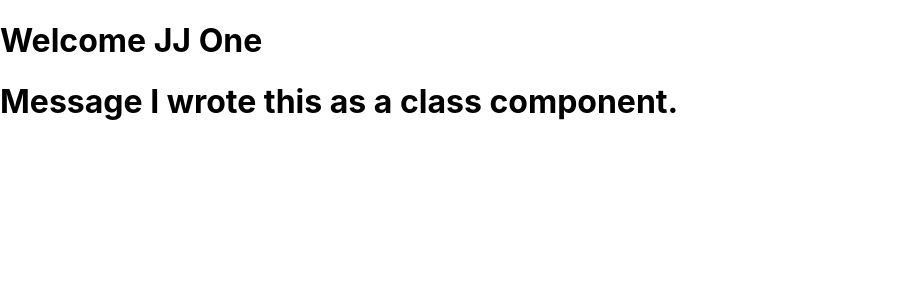
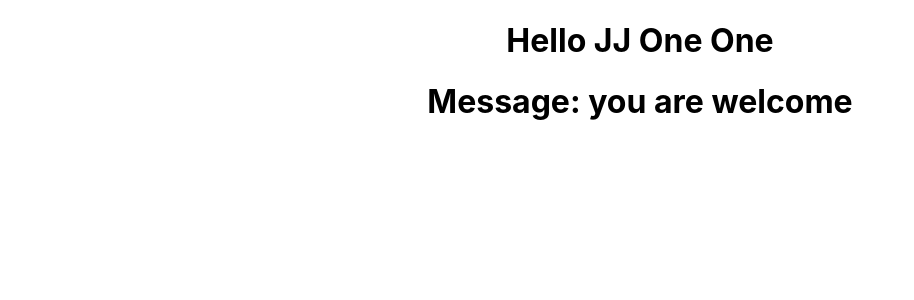
Before and after one commit to jj-one/react-basic-app, a React (Create React App) app: page / in a window 1280 px wide. Shown: the top 300 px of the page, without its empty margins (0-914 px from the left). Built offline with nearby package versions, Linux system fonts and the light colour scheme.

Commit message:
Embedded the message component in the welcome component and called the welcome component in app component.

```diff
--- a/src/App.js
+++ b/src/App.js
@@ -1,23 +1,10 @@
-import logo from './logo.svg';
 import './App.css';
+import Welcome from './Welcome';
 
 function App() {
   return (
     <div className="App">
-      <header className="App-header">
-        <img src={logo} className="App-logo" alt="logo" />
-        <p>
-          Edit <code>src/App.js</code> and save to reload.
-        </p>
-        <a
-          className="App-link"
-          href="https://reactjs.org"
-          target="_blank"
-          rel="noopener noreferrer"
-        >
-          Learn React
-        </a>
-      </header>
+      <Welcome name="JJ One One" />
     </div>
   );
 }
--- a/src/Message.js
+++ b/src/Message.js
@@ -3,7 +3,7 @@ import React from "react";
 
 class Message extends React.Component {
   render(){
-    return <h1>Message {this.props.message}</h1>;
+    return <h1>Message: {this.props.message}</h1>;
   }
 }
 
--- a/src/Welcome.js
+++ b/src/Welcome.js
@@ -1,6 +1,12 @@
+import Message from "./Message";
 
 function Welcome(props) {
-  return <h1>Welcome {props.name}</h1>;
+  return (
+    <div>
+      <h1>Hello {props.name}</h1>
+      <Message message="you are welcome" />
+    </div>
+  );
 }
 
 export default Welcome;
--- a/src/index.js
+++ b/src/index.js
@@ -3,15 +3,11 @@ import ReactDOM from 'react-dom/client';
 import './index.css';
 import App from './App';
 import reportWebVitals from './reportWebVitals';
-import Welcome from './Welcome';
-import Message from './Message';
 
 const root = ReactDOM.createRoot(document.getElementById('root'));
 root.render(
   <React.StrictMode>
-    {/* <App /> */}
-    <Welcome name="JJ One"/>
-    <Message message="I wrote this as a class component." />
+    <App />
   </React.StrictMode>
 );
 
```
